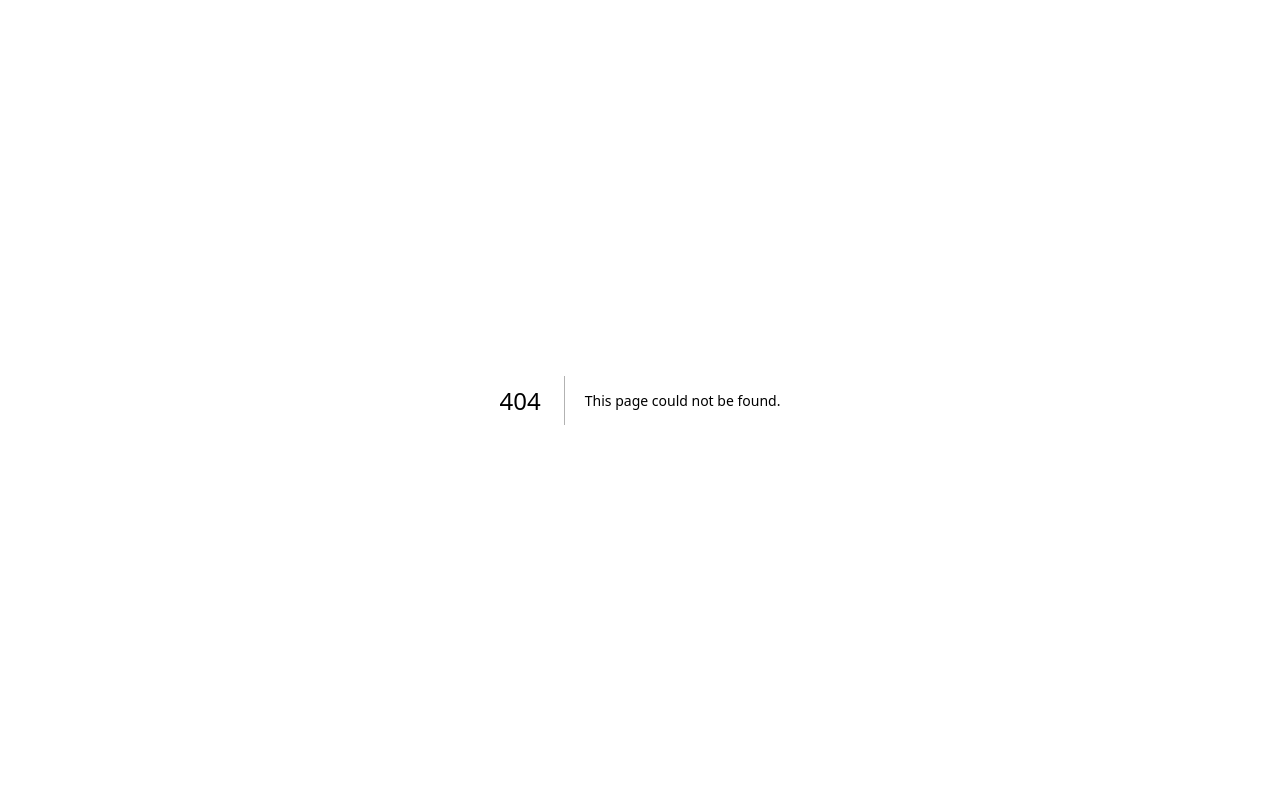
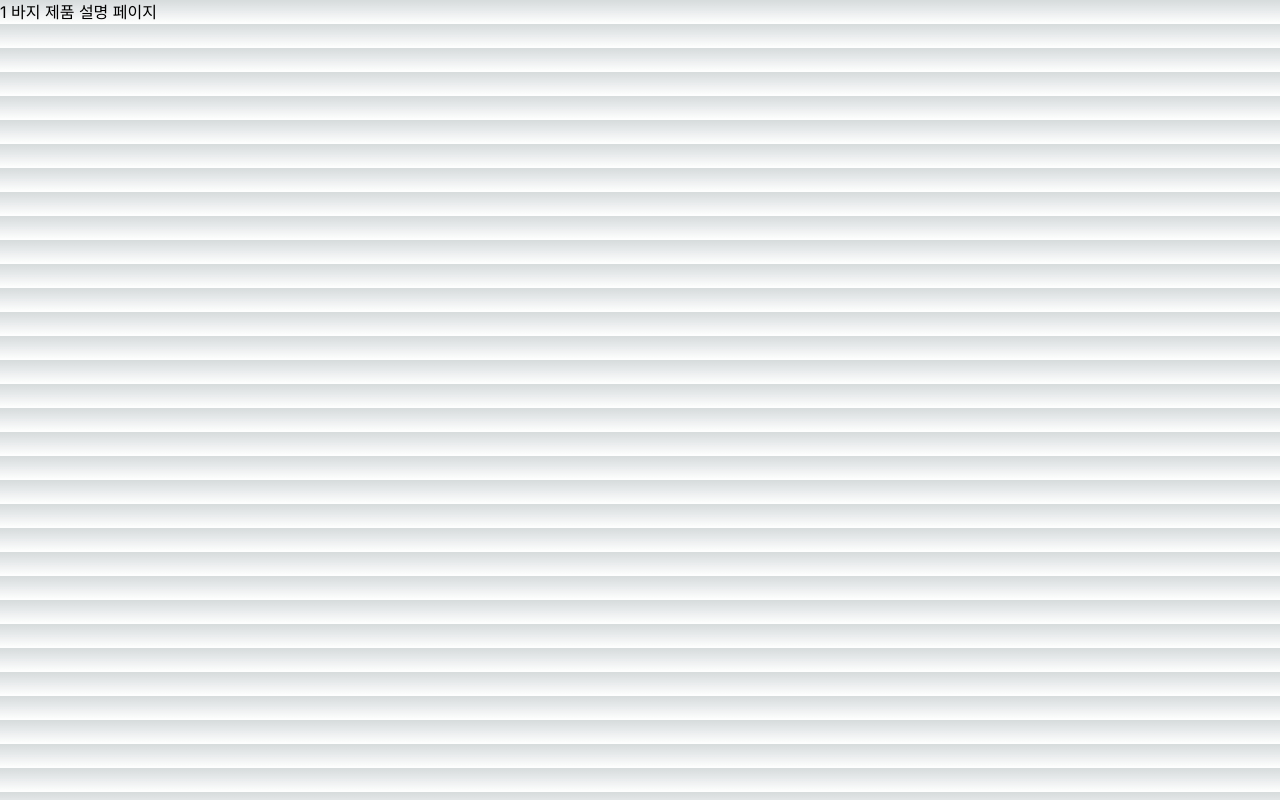
Before and after one commit to eunbi-kang/next-basic, a Next.js app: page /products/1 in a window 1280 px wide. Before the commit this address had no page. Built offline with nearby package versions, Linux system fonts and the light colour scheme.

Commit message:
Dynamic routing

```diff
--- /dev/null
+++ b/src/app/products/[slug]/page.tsx
@@ -0,0 +1,8 @@
+type Props = {
+	params: {
+		slug: string;
+	}
+}
+export default function PantsPage({params}: Props) {
+	return <h1> {params.slug} 바지 제품 설명 페이지</h1>
+}
--- a/src/app/products/pants/page.tsx
+++ /dev/null
@@ -1,3 +0,0 @@
-export default function PantsPage() {
-	return <h1>바지 제품 설명 페이지</h1>
-}
```
Also changed, not shown: 1 other file (tests, documents, lock files or other folders).
